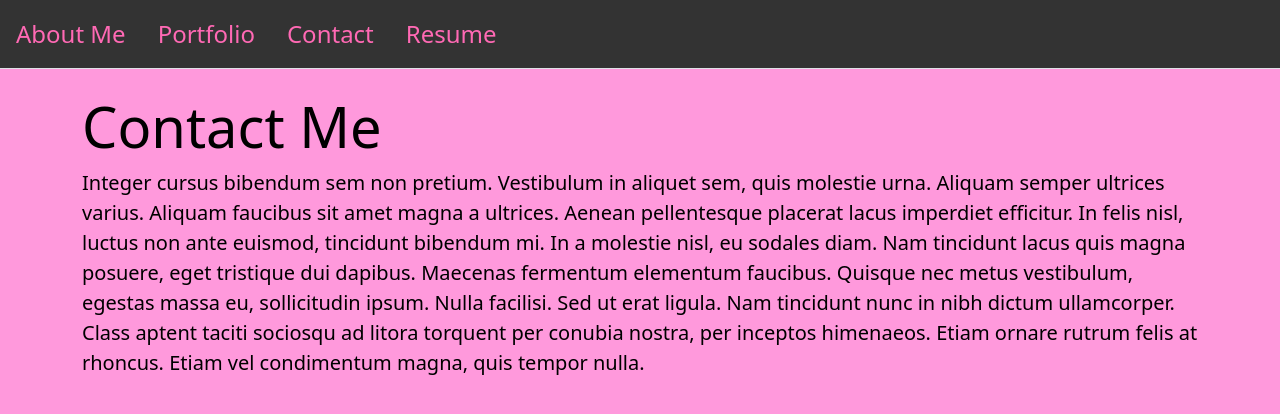
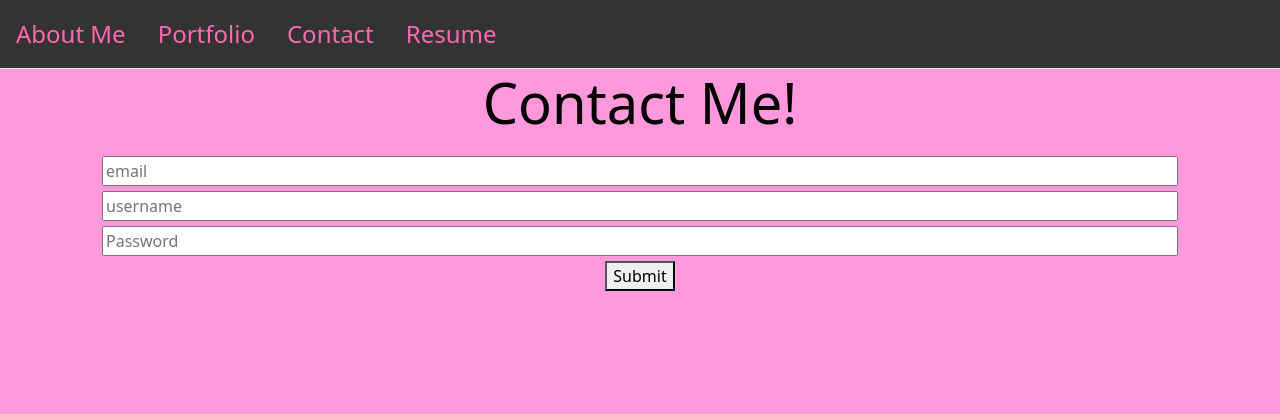
Before and after one commit to AlexPurfield/ap_react_portfolio, a React (Vite) app: page /Contact in a window 1280 px wide. Shown: the top 414 px of the page. Built offline with nearby package versions, Linux system fonts and the light colour scheme.

Commit message:
added contact form and some more styling. Need to style more, add footer with social media icons, and add resume

```diff
--- a/src/components/Contact.jsx
+++ b/src/components/Contact.jsx
@@ -1,20 +1,92 @@
-export default function Contact() {
+import { useState } from 'react';
+import '../style/Contact.css';
+
+// Here we import a helper function that will check if the email is valid
+import { checkPassword, validateEmail } from '../utils/helpers';
+
+function Form() {
+  // Create state variables for the fields in the form
+  // We are also setting their initial values to an empty string
+  const [email, setEmail] = useState('');
+  const [userName, setUserName] = useState('');
+  const [password, setPassword] = useState('');
+  const [errorMessage, setErrorMessage] = useState('');
+
+  const handleInputChange = (e) => {
+    // Getting the value and name of the input which triggered the change
+    const { target } = e;
+    const inputType = target.name;
+    const inputValue = target.value;
+
+    // Based on the input type, we set the state of either email, username, and password
+    if (inputType === 'email') {
+      setEmail(inputValue);
+    } else if (inputType === 'userName') {
+      setUserName(inputValue);
+    } else {
+      setPassword(inputValue);
+    }
+  };
+
+  const handleFormSubmit = (e) => {
+    // Preventing the default behavior of the form submit (which is to refresh the page)
+    e.preventDefault();
+
+    // First we check to see if the email is not valid or if the userName is empty. If so we set an error message to be displayed on the page.
+    if (!validateEmail(email) || !userName) {
+      setErrorMessage('Email or username is invalid');
+      // We want to exit out of this code block if something is wrong so that the user can correct it
+      return;
+      // Then we check to see if the password is not valid. If so, we set an error message regarding the password.
+    }
+    if (!checkPassword(password)) {
+      setErrorMessage(
+        `Choose a more secure password for the account: ${userName}`
+      );
+      return;
+    }
+    alert(`Hello ${userName}`);
+
+    // If everything goes according to plan, we want to clear out the input after a successful registration.
+    setUserName('');
+    setPassword('');
+    setEmail('');
+  };
+
   return (
-    <div className="container mt-4 about-container">
-    <h1 className="display-4 text-pink"> Contact Me </h1>
-    <p className="lead">
-        Integer cursus bibendum sem non pretium. Vestibulum in aliquet sem, quis
-        molestie urna. Aliquam semper ultrices varius. Aliquam faucibus sit amet
-        magna a ultrices. Aenean pellentesque placerat lacus imperdiet
-        efficitur. In felis nisl, luctus non ante euismod, tincidunt bibendum
-        mi. In a molestie nisl, eu sodales diam. Nam tincidunt lacus quis magna
-        posuere, eget tristique dui dapibus. Maecenas fermentum elementum
-        faucibus. Quisque nec metus vestibulum, egestas massa eu, sollicitudin
-        ipsum. Nulla facilisi. Sed ut erat ligula. Nam tincidunt nunc in nibh
-        dictum ullamcorper. Class aptent taciti sociosqu ad litora torquent per
-        conubia nostra, per inceptos himenaeos. Etiam ornare rutrum felis at
-        rhoncus. Etiam vel condimentum magna, quis tempor nulla.
-      </p>
+    <div className="container text-center">
+      <h1 className="display-4 text-pink"> Contact Me! {userName}</h1>
+      <form className="form" onSubmit={handleFormSubmit}>
+        <input
+          value={email}
+          name="email"
+          onChange={handleInputChange}
+          type="email"
+          placeholder="email"
+        />
+        <input
+          value={userName}
+          name="userName"
+          onChange={handleInputChange}
+          type="text"
+          placeholder="username"
+        />
+        <input
+          value={password}
+          name="password"
+          onChange={handleInputChange}
+          type="password"
+          placeholder="Password"
+        />
+        <button type="submit">Submit</button>
+      </form>
+      {errorMessage && (
+        <div>
+          <p className="error-text">{errorMessage}</p>
+        </div>
+      )}
     </div>
   );
 }
+
+export default Form;
--- a/src/style/Contact.css
+++ b/src/style/Contact.css
@@ -0,0 +1,10 @@
+.form {
+    margin: 20px;
+  }
+
+  .form input {
+    display: block;
+    margin-top: 5px;
+    margin-bottom: 5px;
+    width: 100%;
+  }
--- a/src/style/Navigation.css
+++ b/src/style/Navigation.css
@@ -24,5 +24,5 @@
     background-color: #808080;/* Pink color */
   }
   .nav-tabs {
-    margin-right: 20px; /* Adjust the value as needed */
+    margin-right: 20px;
   }
--- /dev/null
+++ b/src/utils/helpers.js
@@ -0,0 +1,12 @@
+export function validateEmail(email) {
+    const re = /^(([^<>()[\]\\.,;:\s@"]+(\.[^<>()[\]\\.,;:\s@"]+)*)|(".+"))@((\[[0-9]{1,3}\.[0-9]{1,3}\.[0-9]{1,3}\.[0-9]{1,3}\])|(([a-zA-Z\-0-9]+\.)+[a-zA-Z]{2,}))$/;
+    return re.test(String(email).toLowerCase());
+  }
+
+  export function checkPassword(input) {
+    const passw = /^[A-Za-z]\w{7,14}$/;
+    if (input.match(passw)) {
+      return true;
+    }
+    return false;
+  }
```
